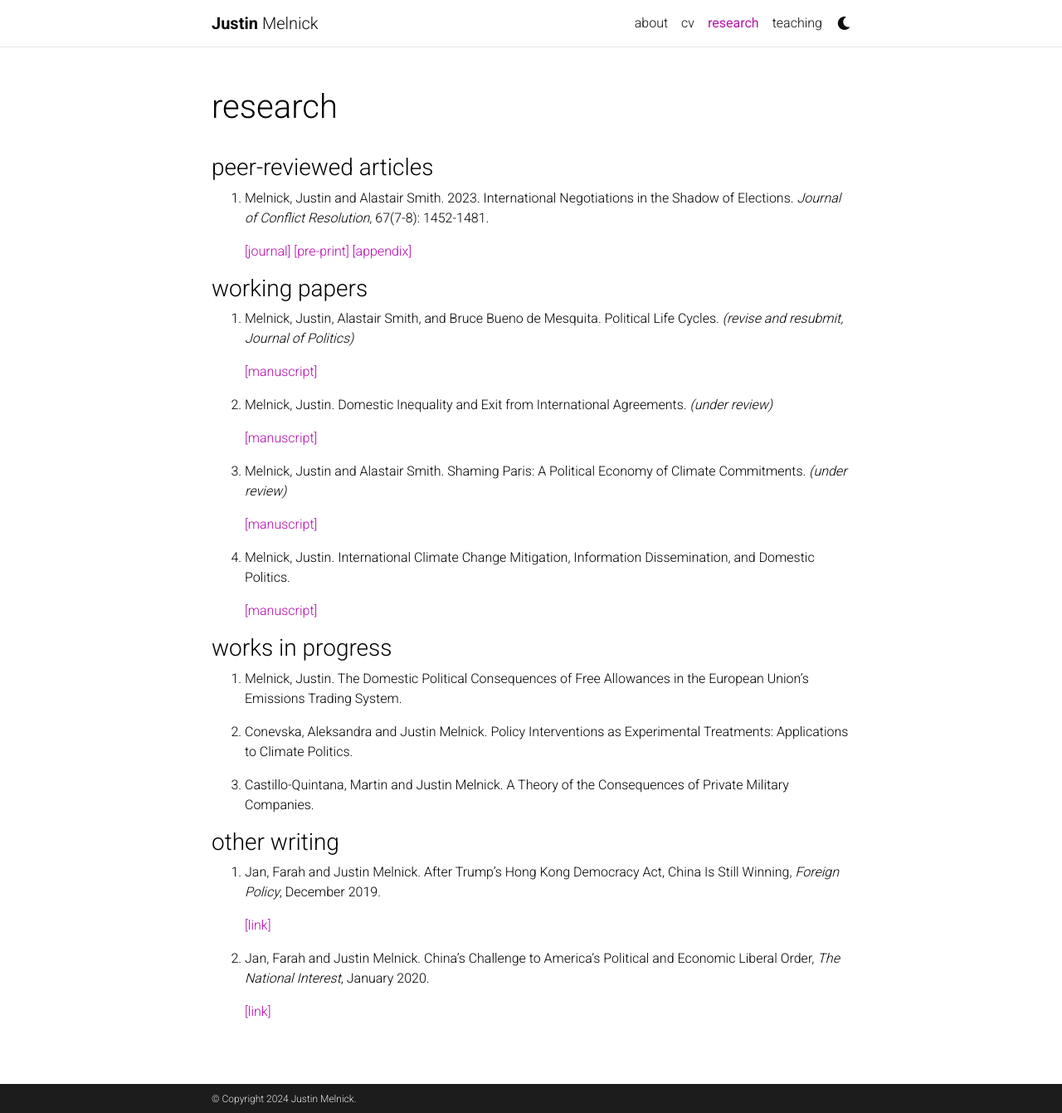
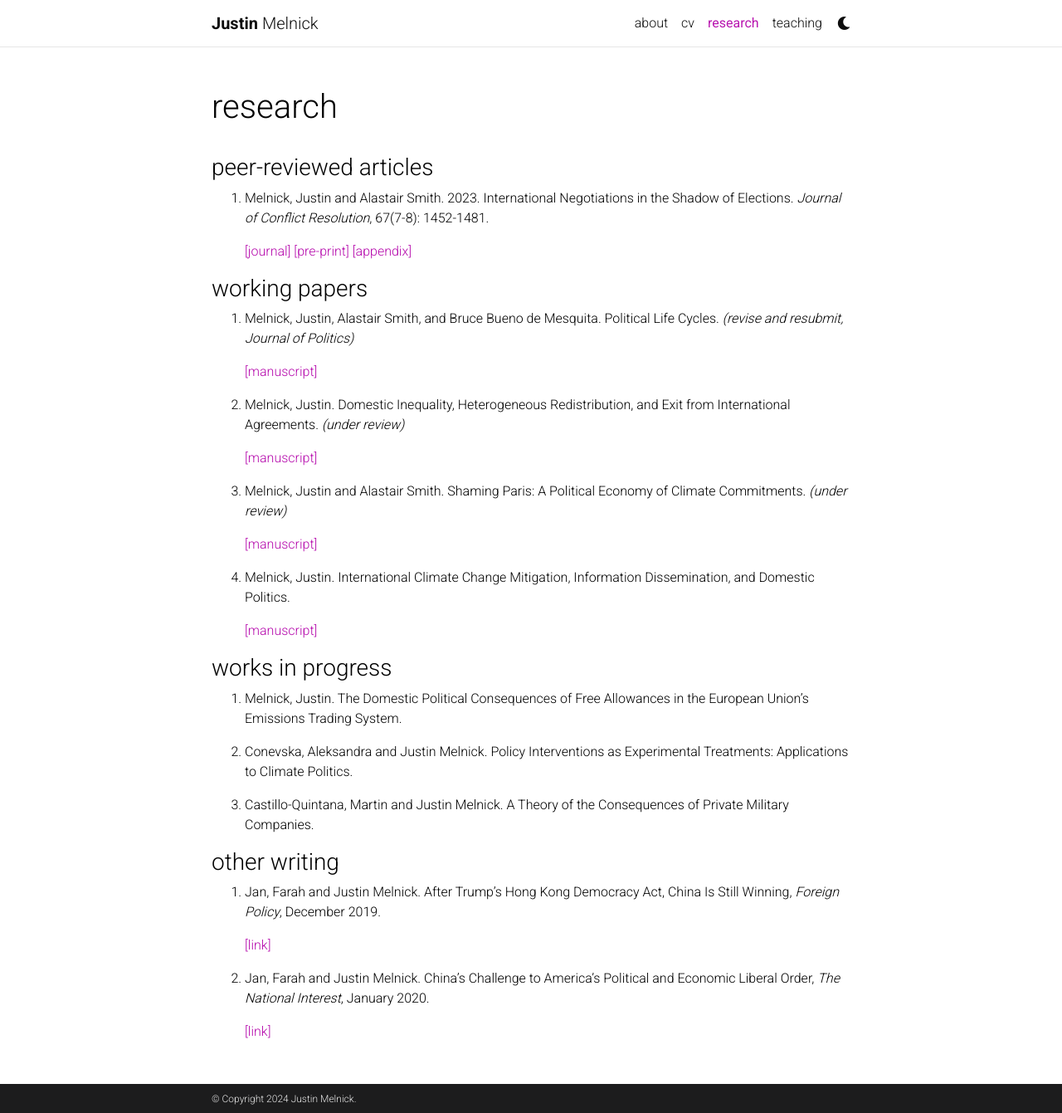
Before and after one commit to justinmelnick/justinmelnick.github.io, a Jekyll site: the page built from _pages/publications.md, in a window 1280 px wide and 1341 px high. Shown: the whole window at 83% size. Built offline with Jekyll 4.4.1, drawn with Linux system fonts in a browser that asks for light colours; comment, search, counter and statistics services are not loaded; a style sheet for code colours, icons or effects is not loaded.

Commit message:
Update publications.md

```diff
--- a/_pages/publications.md
+++ b/_pages/publications.md
@@ -20,11 +20,11 @@ nav_order: 2
 
       [[manuscript]](https://justinmelnick.github.io/assets/pdf/PLC_March2023.pdf)
 
-2. Melnick, Justin. Domestic Inequality and Exit from International Agreements. _(under review)_
+2. Melnick, Justin. Domestic Inequality, Heterogeneous Redistribution, and Exit from International Agreements. _(under review)_
 
    <!-- Formerly titled: Why Exit from International Agreements? A Domestic Perspective -->
 
-      [[manuscript]](https://justinmelnick.github.io/assets/pdf/exit 1-30.pdf)
+      [[manuscript]](https://justinmelnick.github.io/assets/pdf/melnick_exit_apr2024.pdf)
 3. Melnick, Justin and Alastair Smith. Shaming Paris: A Political Economy of Climate Commitments. _(under review)_
 
       [[manuscript]](https://justinmelnick.github.io/assets/pdf/paris_3_6.pdf)
```
